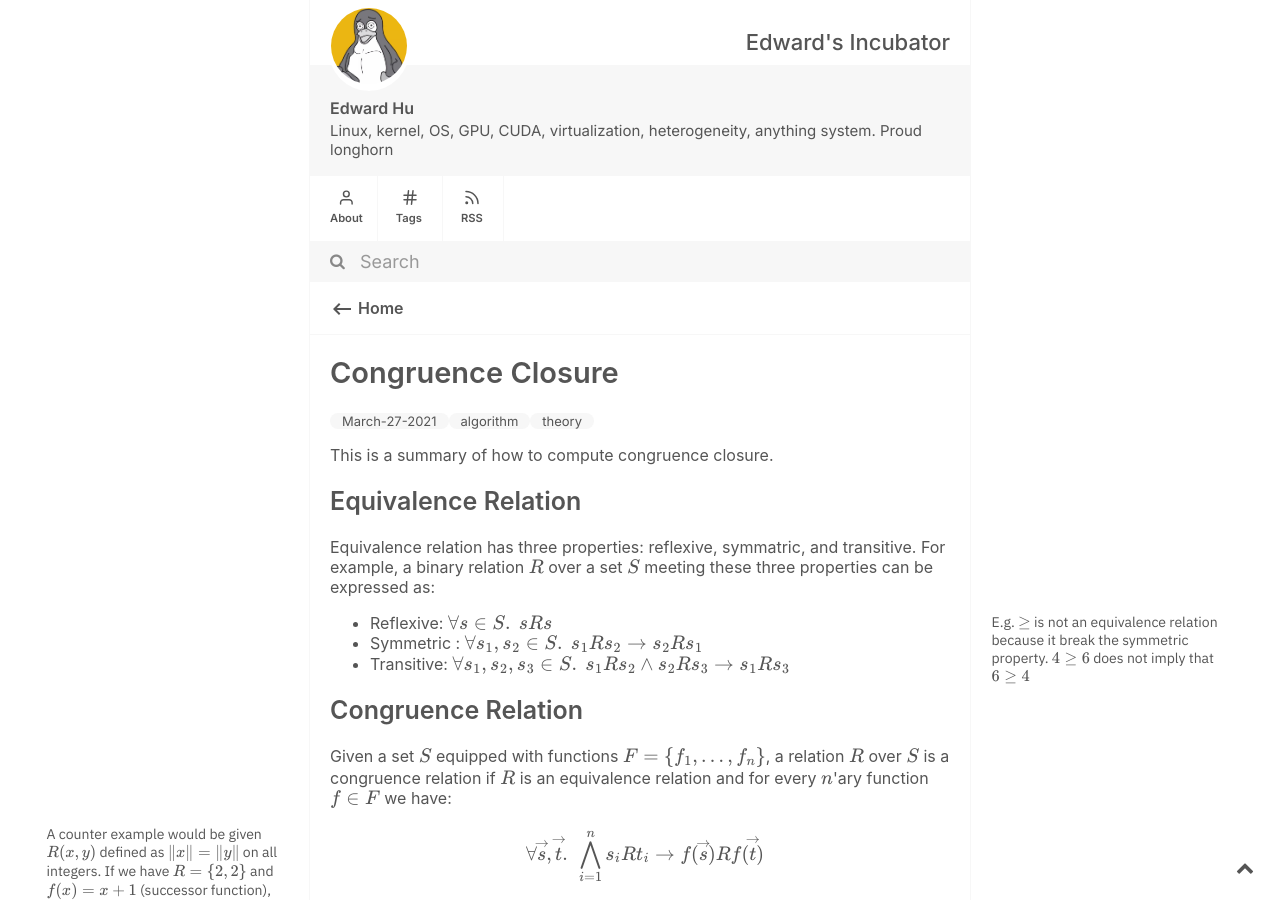
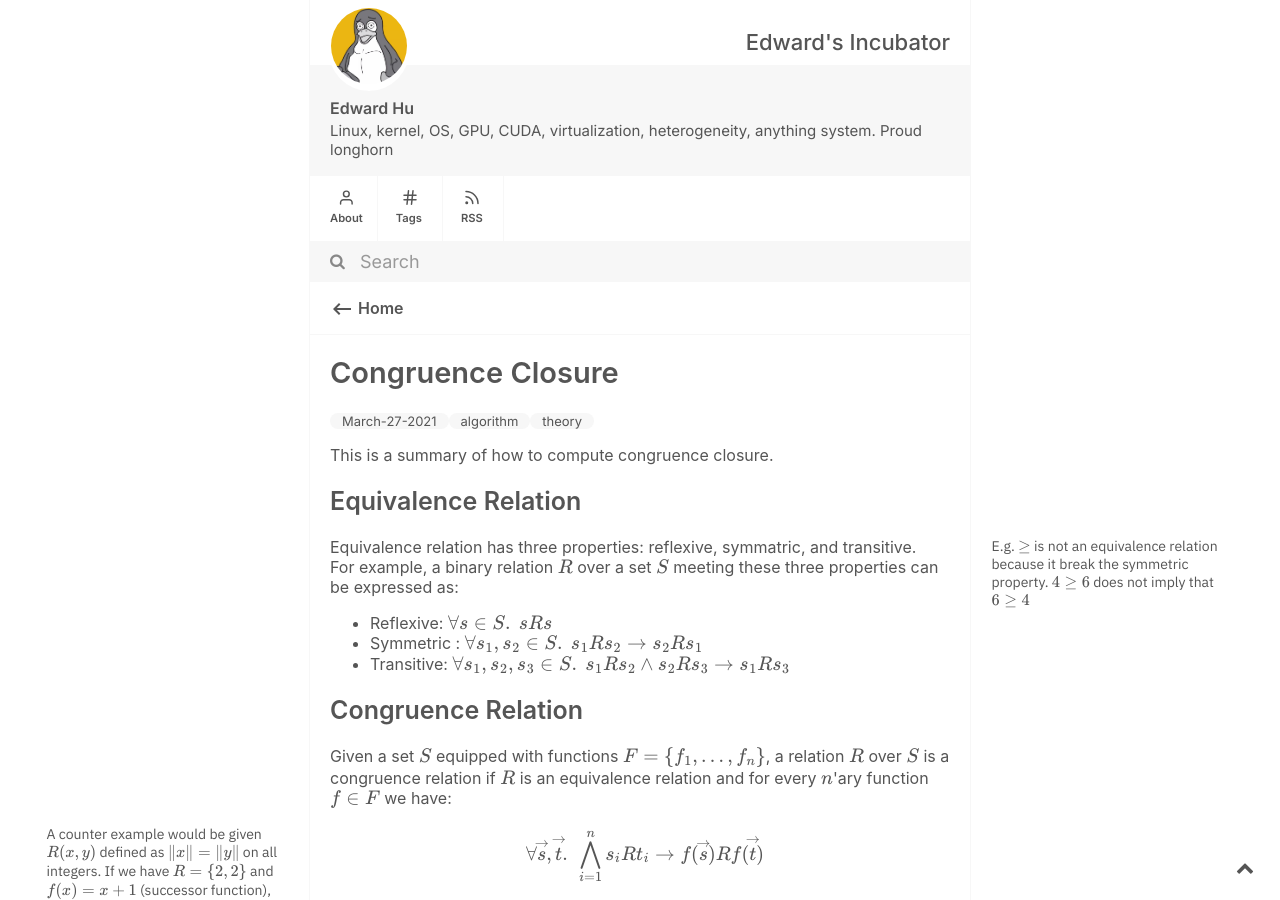
Before and after one commit to BDHU/blog, a Jekyll site: the page built from _posts/2021-03-27-congruence_closure.md, in a window 1280 px wide and 900 px high. Built offline with Jekyll 4.4.1, drawn with Linux system fonts in a browser that asks for light colours; comment, search, counter and statistics services are not loaded.

Commit message:
change format

```diff
--- a/_posts/2021-03-27-congruence_closure.md
+++ b/_posts/2021-03-27-congruence_closure.md
@@ -15,9 +15,8 @@ This is a summary of how to compute congruence closure.
 ## Equivalence Relation
 
 Equivalence relation has three properties: reflexive, symmatric, and transitive.
+[[E.g. $$\geq$$ is not an equivalence relation because it break the symmetric property. $$4 \geq 6$$ does not imply that $$6 \geq 4$$::rmn]]
 For example, a binary relation $$R$$ over a set $$S$$ meeting these three properties can be expressed as:
-
-[[E.g. $$\geq$$ is not an equivalence relation because it break the symmetric property. $$4 \geq 6$$ does not imply that $$6 \geq 4$$::rmn]]
 
 * Reflexive: $$\forall s \in S.\ sRs$$
 * Symmetric : $$\forall s_1, s_2 \in S.\ s_1 R s_2 \rightarrow s_2 R s_1$$
```
